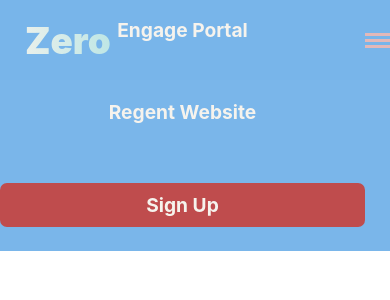
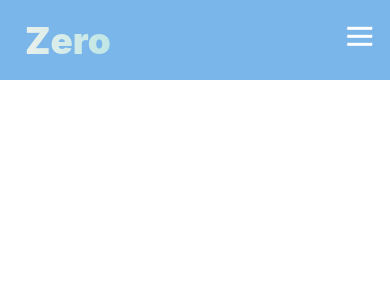
Before and after one commit to SinestreaPukk/Project_Zero, a PHP site: page / in a window 390 px wide. Shown: the top 300 px of the page. Run offline with PHP 8.4, Linux system fonts and the light colour scheme.

Commit message:
Update styles.css

```diff
--- a/styles.css
+++ b/styles.css
@@ -1,4 +1,3 @@
-/* Reset default styles */
 * {
   box-sizing: border-box;
   margin: 0;
@@ -29,7 +28,7 @@
   align-items: center;
   height: 80px;
   width: 100%;
-    max-width: 1600px;
+  max-width: 1500px; /* Margin Navbar */
 
 
 }
@@ -45,7 +44,6 @@
   text-decoration: none;
   font-size: 2.3rem;
   font-weight: 900;
-
 }
 
 
@@ -56,12 +54,12 @@
 }
 
 .navbar__menu {
-    color: #000000;
+  color: #78b5eafb;
   display: flex;
   align-items: center;
   list-style: none;
   text-align: center;
-    padding-right: 25px;
+
 
 }
 
@@ -80,7 +78,7 @@
 }
 
 .navbar__links:hover {
-    color: #e3b8b8;
+  color: #476ea0fb;
   transition: all 0.2s ease;
 }
 
@@ -89,20 +87,20 @@
   justify-content: center;
   align-items: center;
   text-decoration: none;
-    padding: 10px 15px;
+  padding: 10px 20px;
   height: 100%;
+  width: 100%;
   border: none;
   outline: none;
-    border-radius: 7px;
-    background: #c14b4bfb;
-    color: #f6f3ed;
-    font-weight: bold;
+  border-radius: 4px;
+  background: #5a9de8;
+  color: #fff;
 }
 
 .button:hover {
-    background: #a04141fb;
-    color: #e0ddd8;
+  background: #2e64a2;
   transition: all 0.3s ease;
+  color: #888888;
 }
 
 /* Mobile Menu Styles */
@@ -113,28 +111,15 @@
 #navbar__logo{
   padding-left: 25px;
 }
-
 @media screen and (max-width: 960px) {
-    .navbar__menu {
-      display: none;
-    }
-
-    #moblie-menu {
+  .navbar__container {
     display: flex;
-      flex-direction: column;
-      cursor: pointer;
-      margin-right: 20px;
-    }
-
-    .bar {
-      width: 25px;
-      height: 3px;
-      background-color: #78b5eafb;
-      margin: 5px;
-    }
-
-    #navbar__logo{
-        padding-left: 25px;
+    justify-content: space-between;
+    height: 80px;
+    z-index: 1;
+    width: 100%;
+    max-width: 1300px;
+    padding: 0;
   }
 
   .navbar__menu {
@@ -143,41 +128,83 @@
     margin: 0;
     width: 100%;
     position: absolute;
+    top: -1000px;
+    opacity: 1;
     transition: all 0.5s ease;
     height: 50vh;
     z-index: -1;
-      background: #78b5eafb;
-    }
-
-    .navbar__toggle .bar{
-        width: 25px;
-        height: 3px;
-        margin: 3px auto;
-        transition: all o.3 ease-in-out;
-        background: #e3b8b8;
   }
 
   .navbar__menu.active {
-    background-color:#000000 ;
-    top: 0%;
+    background: #78b5eafb;
+    top: 100%;
     opacity: 1;
-    transition: all 0.5 ease;
+    transition: all 0.5s ease;
     z-index: 99;
     height: 50vh;
     font-size: 1.6rem;
+  }
 
+  #navbar__logo {
+    padding-left: 25px;
+  }
+
+  .navbar__toggle .bar {
+    width: 25px;
+    height: 3px;
+    margin: 5px auto;
+    transition: all 0.3s ease-in-out;
+    background: #fff;
   }
 
   .navbar__item {
-      margin-bottom: 10px;
-      height: auto;
+    width: 100%;
   }
 
-    .navbar__toggle .bar{
+  .navbar__links {
+    /* ... Other existing styles ... */
+    padding: 1rem; /* Decrease padding for better spacing */
+    width: 100%;
+  }
+
+
+  .navbar__btn {
+    display: flex;
+    justify-content: center;
+    align-items: center;
+  }
+
+  .button {
+    display: flex;
+    justify-content: center;
+    align-items: center;
+    width: 80%;
+    height: 80px;
+    margin: 0;
+  }
+
+
+  #mobile-menu {
+    position: absolute;
+    top: 20%;
+    right: 5%;
+    transform: translate(5%, 20%);
+  }
+
+  .navbar__toggle .bar {
     display: block;
     cursor: pointer;
   }
 
+  #mobile-menu.is-active .bar:nth-child(2) {
+    opacity: 0;
+  }
 
+  #mobile-menu.is-active .bar:nth-child(1) {
+    transform: translateY(8px) rotate(45deg);
+  }
 
+  #mobile-menu.is-active .bar:nth-child(3) {
+    transform: translateY(-8px) rotate(-45deg);
   }
+}
```
Lines whose indentation alone changed are shown as unchanged.
